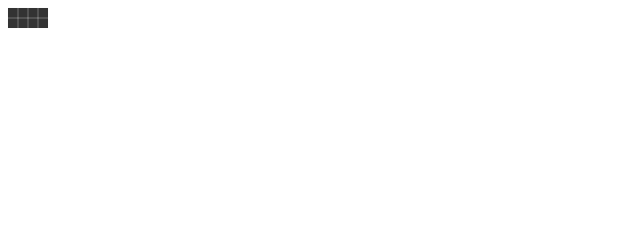
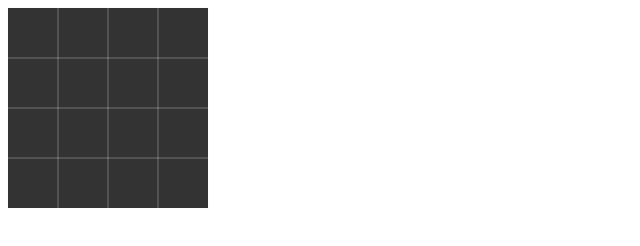
Before and after one commit to sergiosergito/pixelart, a plain HTML site: page index.html in a window 1280 px wide. Shown: the whole page, without its empty margins (0-640 px from the left). Drawn offline with Linux system fonts and the light colour scheme.

Commit message:
size for screen

```diff
--- a/index.html
+++ b/index.html
@@ -15,14 +15,22 @@
           <div class="pixel"></div>
       </div>
       <div class="row">
-
           <div class="pixel"></div>
           <div class="pixel"></div>
-
-
           <div class="pixel"></div>
           <div class="pixel"></div>
-
+      </div>
+      <div class="row">
+          <div class="pixel"></div>
+          <div class="pixel"></div>
+          <div class="pixel"></div>
+          <div class="pixel"></div>
+      </div>
+      <div class="row">
+          <div class="pixel"></div>
+          <div class="pixel"></div>
+          <div class="pixel"></div>
+          <div class="pixel"></div>
       </div>
     </div>
 
--- a/main.css
+++ b/main.css
@@ -1,6 +1,6 @@
 :root {
-  --CELL_SIZE: 10px;
-  --CANVAS_SIZE: 40px;
+  --CELL_SIZE: 50px;
+  --CANVAS_SIZE: 200px;
 }
 
 .pixel {
```
